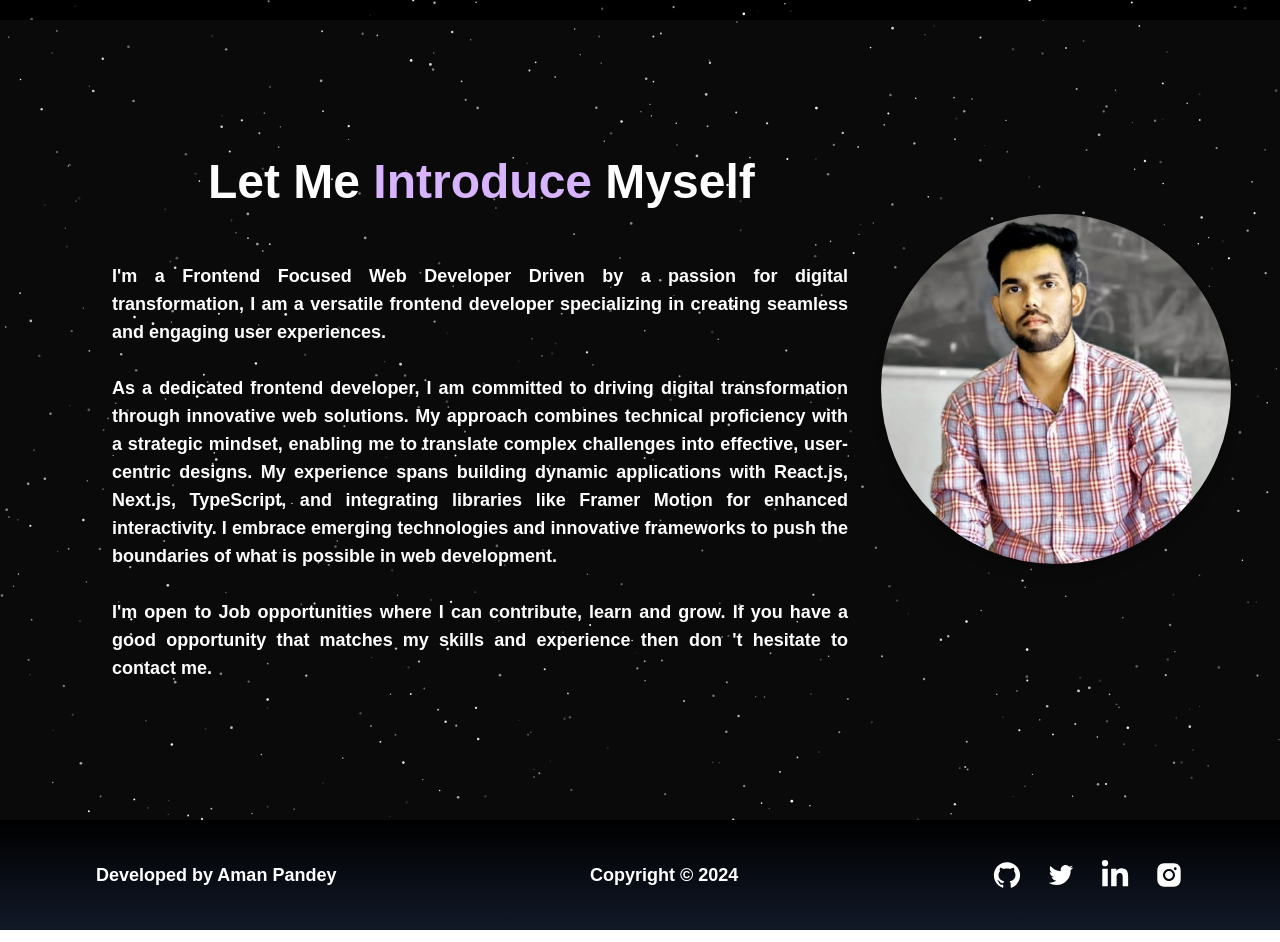
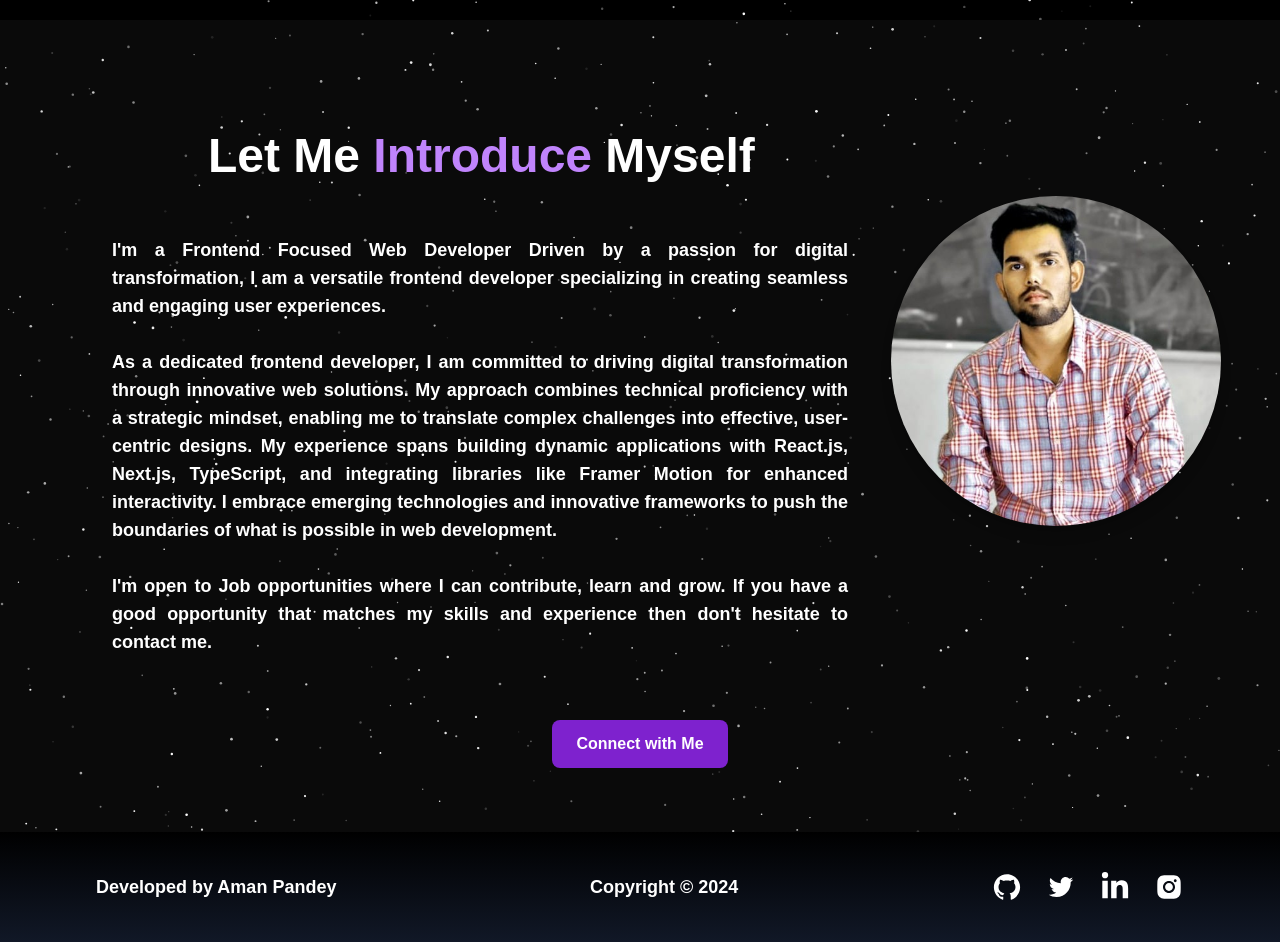
Before and after one commit to amanpandey3956/Portfolio, a Next.js app: page / in a window 1280 px wide. Shown: the part 780-1722 px from the top of the page. Built offline with nearby package versions, Linux system fonts and the light colour scheme.

Commit message:
hero section update

```diff
--- a/src/components/Hero2.tsx
+++ b/src/components/Hero2.tsx
@@ -3,7 +3,7 @@ import { SparklesCore } from "./ui/sparkles";
 
 export function Hero2() {
   return (
-    <div className="min-h-screen relative w-full bg-gradient-to-b from-gray-1000 to-gray-1100 flex items-center justify-center overflow-hidden border-neutral-600">
+    <div className="min-h-screen relative w-full bg-gradient-to-b from-gray-1000 to-gray-1100 flex flex-col items-center justify-center overflow-hidden border-neutral-600">
       <div className="w-full absolute inset-0 h-full">
         <SparklesCore
           id="tsparticlesfullpage2"
@@ -17,27 +17,35 @@ export function Hero2() {
       </div>
 
       <div className="relative z-10 w-full h-full flex flex-col lg:flex-row items-center lg:items-start justify-between p-4">
-
-        <div className="w-full lg:w-2/3 h-full flex flex-col items-center lg:items-start justify-start mb-8 lg:mb-0">
-          <h1 className="mt-16 lg:mt-0 text-5xl font-bold bg-clip-text text-transparent text-white text-center lg:text-left lg:ml-48">
-            Let Me <span className="text-purple-300">Introduce</span> Myself
+        <div className="w-full lg:w-2/3 flex flex-col items-center lg:items-start justify-start mb-8 lg:mb-0 h-full">
+          <h1 className="mt-32 lg:mt-24 text-5xl font-bold bg-clip-text text-transparent text-white text-center lg:text-left lg:ml-48">
+            Let Me <span className="text-purple-400">Introduce</span> Myself
           </h1>
           <p className="mt-16 lg:mt-14 text-lg lg:text-justify font-semibold bg-clip-text text-transparent text-white text-justify lg:ml-24">
             I&apos;m a Frontend Focused Web Developer Driven by a passion for digital transformation, I am a versatile frontend developer specializing in creating seamless and engaging user experiences.
             <br /><br />
             As a dedicated frontend developer, I am committed to driving digital transformation through innovative web solutions. My approach combines technical proficiency with a strategic mindset, enabling me to translate complex challenges into effective, user-centric designs. My experience spans building dynamic applications with React.js, Next.js, TypeScript, and integrating libraries like Framer Motion for enhanced interactivity. I embrace emerging technologies and innovative frameworks to push the boundaries of what is possible in web development.
-            <br/><br/>
-            I&apos;m open to Job opportunities where I can contribute, learn and grow. If you have a good opportunity that matches my skills and experience then don &apos;t hesitate to contact me.
+            <br /><br />
+            I&apos;m open to Job opportunities where I can contribute, learn and grow. If you have a good opportunity that matches my skills and experience then don&apos;t hesitate to contact me.
           </p>
         </div>
 
-        <div className="w-full mt-14 lg:w-1/3 h-full flex items-center justify-center">
+        <div className="w-full lg:mt-40 lg:w-1/3 flex items-center justify-center h-full">
           <img
             src="/projects/myimg.jpg"
             alt="Your Image"
-            className="rounded-full w-[250px] h-[250px] md:w-[350px] md:h-[350px] object-cover shadow-lg"
+            className="rounded-full w-[250px] h-[250px] md:w-[350px] md:h-[350px] lg:w-[330px] lg:h-[330px] object-cover shadow-lg"
           />
         </div>
+      </div>
+
+      {/* Button Section */}
+      <div className="relative z-10 flex justify-center mt-12 lg:mt-12 mb-16 lg:mb-16">
+        <a href="https://linktr.ee/Aman.Pandey" target="_blank" rel="noopener noreferrer">
+          <button className="px-6 py-3 bg-purple-700 text-white font-semibold rounded-lg hover:bg-purple-500 transition-colors duration-300">
+            Connect with Me
+          </button>
+        </a>
       </div>
     </div>
   );
```
